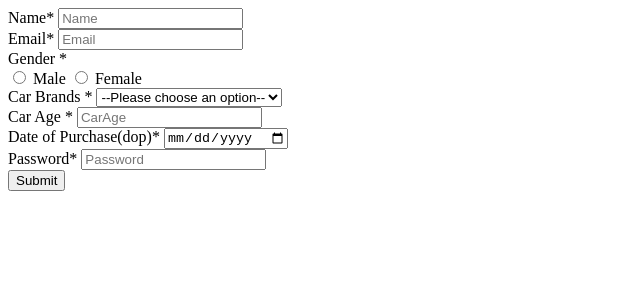
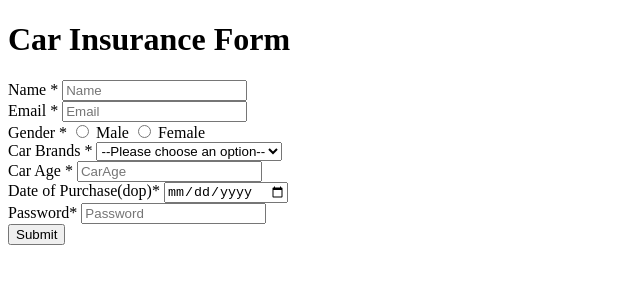
Before and after one commit to acciojob/car-insurance-form-rohitkr01, a website: page main.html in a window 1280 px wide. Shown: the whole page, without its empty margins (0-640 px from the left). Drawn offline with Linux system fonts and the light colour scheme.

Commit message:
created a submission

```diff
--- a/main.html
+++ b/main.html
@@ -9,17 +9,17 @@
 <body>
 
 	<form method="post">
-<!-- 		<h1>Car Insurance Form</h1> -->
+		<h1>Car Insurance Form</h1>
 
-		<label for="name">Name*</label>
+		<label for="name">Name *</label>
 		<input type="text" id="name" name="name" placeholder="Name" required>
 		<br>
 
-		<label for="email">Email* </label>
+		<label for="email">Email *</label>
 		<input type="email" id="email" name="email" placeholder="Email" required>
 		<br>
 
-		<label >Gender *</label><br>
+		<label >Gender *</label>
 		<input type="radio" id="male" name="gender" value="male" required>
 		<label for="male">Male</label>
 		<input type="radio" id="female" name="gender" value="female" required>
@@ -36,7 +36,7 @@
 		<br>
 
 		<label for="carage">Car Age *</label>
-		<input type="number" id="carage" name="carqge" placeholder="CarAge" required>
+		<input type="number" id="carage" name="carage" placeholder="CarAge" required>
 		<br>
 
 		<label for"dop>Date of Purchase(dop)*</label>
```
